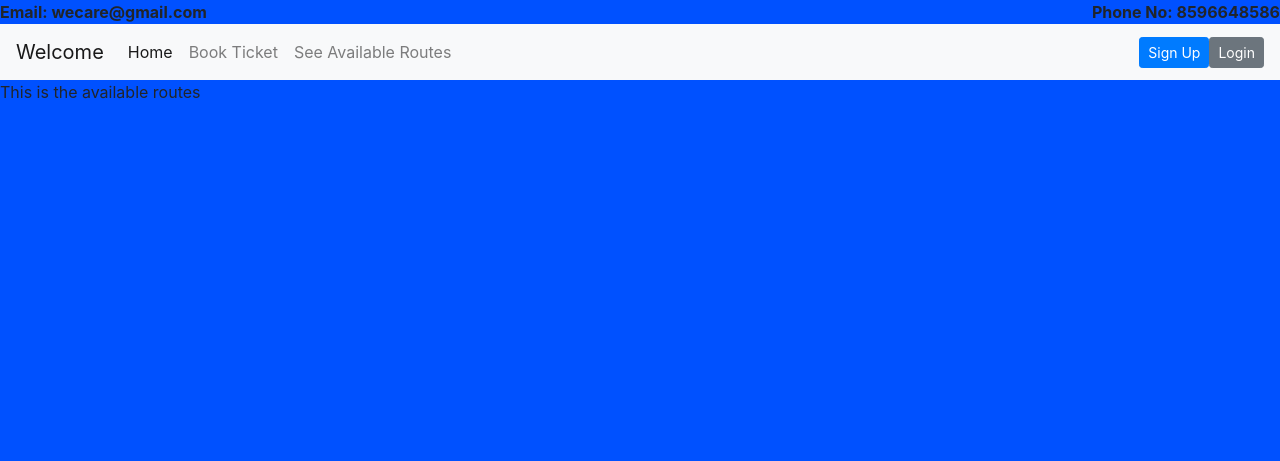
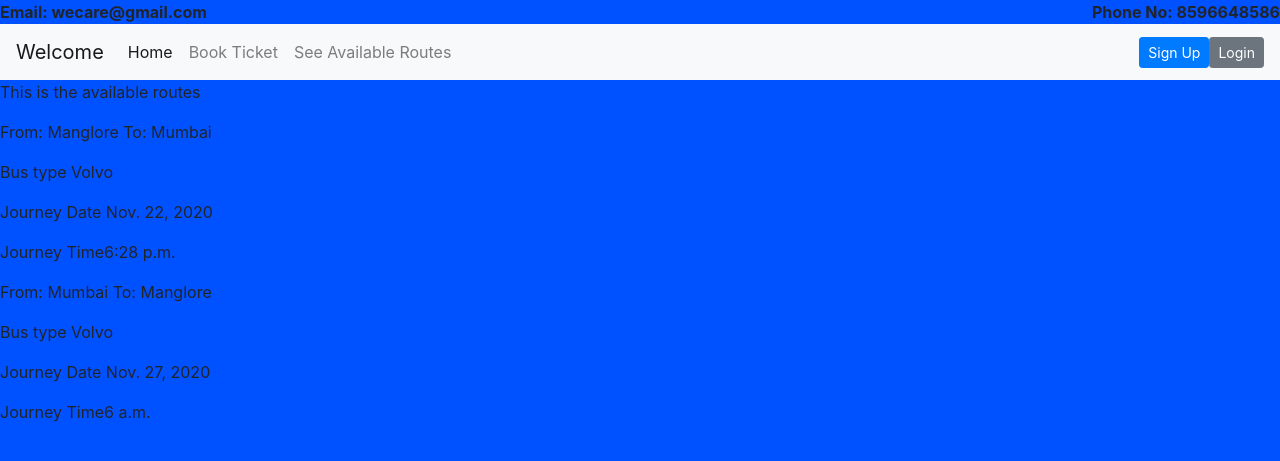
Before and after one commit to Sirish-PsiPhi/busticketproject, a Django app: page /seeroutes/ in a window 1280 px wide. Shown: the top 461 px of the page. Run offline with Django 3.2, Linux system fonts and the light colour scheme; data comes from the database, SQL or seed files in the repository.

Commit message:
completed bus routes

```diff
--- a/siteview/admin.py
+++ b/siteview/admin.py
@@ -1,6 +1,7 @@
 from django.contrib import admin
-from .models import Bus, Route
+from .models import Bus, Route, AvailableBusRoute
 
 # Register your models here.
 admin.site.register(Bus)
 admin.site.register(Route)
+admin.site.register(AvailableBusRoute)
--- a/siteview/models.py
+++ b/siteview/models.py
@@ -7,12 +7,25 @@ class Bus(models.Model):
     busType = models.CharField(max_length=50)
     seats = models.IntegerField()
 
+    def __str__(self):
+        return self.busType
+
 
 class Route(models.Model):
 
     rID = models.CharField(primary_key=True, max_length=15)
-    bID = models.ForeignKey(Bus, on_delete=models.CASCADE)
     source = models.CharField(max_length=50)
     destination = models.CharField(max_length=50)
+
+    def __str__(self):
+        return "From: " + self.source + " \nTo: " + self.destination
+
+class AvailableBusRoute(models.Model):
+
+    rID = models.ForeignKey(Route, on_delete=models.CASCADE)
+    bID = models.ForeignKey(Bus, on_delete=models.CASCADE)
     jDate = models.DateField()
     jTime = models.TimeField()
+
+    def __str__(self):
+        return str(self.jDate)
--- a/siteview/templates/siteview/availableRoutes.html
+++ b/siteview/templates/siteview/availableRoutes.html
@@ -4,6 +4,14 @@
 
 <div>
     <p>This is the available routes</p>
+    {% for route in avail %}
+    <div>
+        <p> {{ route.rID }} </p>
+        <p> Bus type {{ route.bID }} </p>
+        <p> Journey Date {{ route.jDate }} </p>
+        <p> Journey Time{{ route.jTime }} </p>
+    </div>
+    {% endfor %}
 </div>
 
 {% endblock %}
--- a/siteview/urls.py
+++ b/siteview/urls.py
@@ -10,5 +10,6 @@ urlpatterns = [
     path('seeroutes/', views.seeRoutes),
     path('signup/', views.signUp, name='signUp'),
     path('login/', views.signin, name='login'),
+    path('signout/', views.signOut, name='signout')
 
 ]
--- a/siteview/views.py
+++ b/siteview/views.py
@@ -1,15 +1,19 @@
 from django.shortcuts import render
 from django.contrib.auth import authenticate, login, logout
 from django.contrib.auth.models import User
+from django.contrib.auth.decorators import login_required
+from .models import AvailableBusRoute
 # Create your views here.
 def homePage(request):
     return render(request, 'siteview/homePage.html')
 
+@login_required(login_url='signUp')
 def bookTicket(request):
     return render(request, 'siteview/bookTicket.html')
 
 def seeRoutes(request):
-    return render(request, 'siteview/availableRoutes.html')
+    availbus = AvailableBusRoute.objects.all()
+    return render(request, 'siteview/availableRoutes.html', {'avail': availbus})
 
 def signUp(request):
     context = {}
@@ -42,3 +46,7 @@ def signin(request):
             context["error"] = "Provide valid credentials"
             return render(request, 'siteview/login.html')
     return render(request, 'siteview/login.html')
+
+def signOut(request):
+    logout(request)
+    return render(request, 'siteview/homePage.html')
--- a/templates/baseLayout.html
+++ b/templates/baseLayout.html
@@ -21,7 +21,11 @@
     </div>
 
     <nav class="navbar navbar-expand-lg navbar-light bg-light">
+        {% if request.user.is_active %}
+        <a class="navbar-brand">Welcome: {{ request.user }}</a>
+        {% else %}
         <a class="navbar-brand">Welcome</a>
+        {% endif %}
         <button class="navbar-toggler" type="button" data-toggle="collapse" data-target="#navbarNavAltMarkup" aria-controls="navbarNavAltMarkup" aria-expanded="false" aria-label="Toggle navigation">
           <span class="navbar-toggler-icon"></span>
         </button>
@@ -30,10 +34,17 @@
             <a class="nav-link active" href="//127.0.0.1:8000/home">Home <span class="sr-only">(current)</span></a>
             <a class="nav-link" href="//127.0.0.1:8000/bookticket">Book Ticket</a>
             <a class="nav-link" href="//127.0.0.1:8000/seeroutes">See Available Routes</a>
+            {% if request.user.is_active %}
+            <a class="nav-link" href="">Booked Ticket History</a>
+            {% endif %}
           </div>
         </div>
+        {% if request.user.is_active %}
+        <button type="button" class="btn btn-primary btn-sm" id="signout" onclick="location.href = '//127.0.0.1:8000/signout';">Sign Out</button>
+        {% else %}
         <button type="button" class="btn btn-primary btn-sm" id="signup" onclick="location.href = '//127.0.0.1:8000/signup';">Sign Up</button>
         <button type="button" class="btn btn-secondary btn-sm" id="login" onclick="location.href = '//127.0.0.1:8000/login';">Login</button>
+        {% endif %}
       </nav>
 
       {% block content %}
```
Also changed, not shown: db.sqlite3, siteview/migrations/0002_auto_20201122_2356.py (added).
